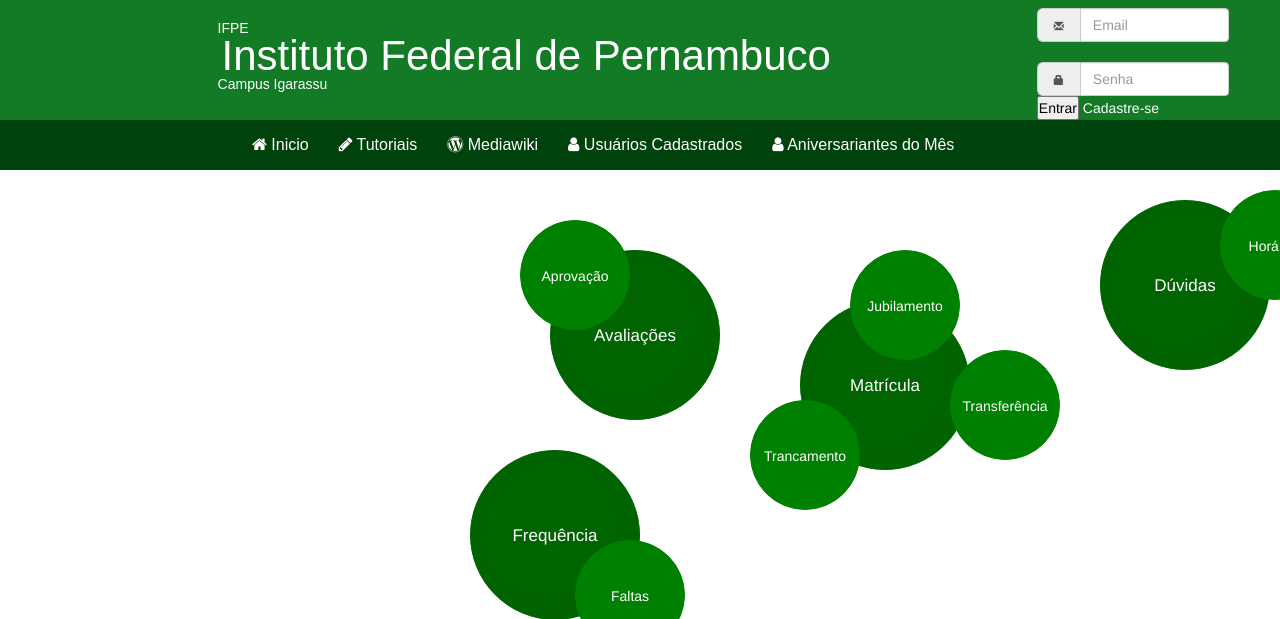
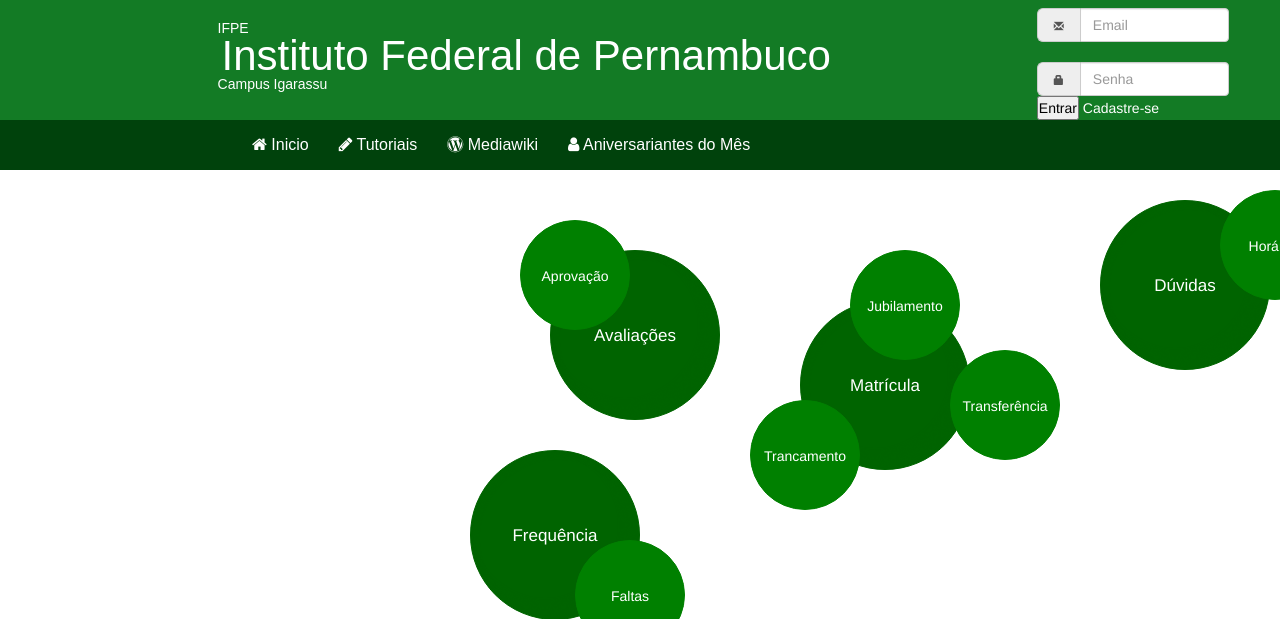
Before and after one commit to Amandaalmeida12/KittycatNew, a PHP site: page /index.php in a window 1280 px wide. Shown: the top 619 px of the page. Run offline with PHP 8.4, Linux system fonts and the light colour scheme; some libraries are stand-ins or nearby versions.

Commit message:
alteração pagina dos usuarios cadastrados

```diff
--- a/portal_do_aluno/header.php
+++ b/portal_do_aluno/header.php
@@ -37,8 +37,17 @@
      <li><a href='index.php'><i class="fa fa-home" aria-hidden="true" "></i> Inicio</a></li>
      <li><a href='tutoriais.php'><i class="fa fa-pencil" aria-hidden="true"></i> Tutoriais</a></li>
      <li><a href='wiki.php'><i class="fa fa-wordpress" aria-hidden="true"></i> Mediawiki</a></li>
-     <li><a href='usuarios_cadastrados.php'><i class="fa fa-user" aria-hidden="true"></i> Usuários Cadastrados</a></li>
      <li><a href='aniversariantes_do_mes.php'><i class="fa fa-user" aria-hidden="true"></i> Aniversariantes do Mês</a></li>
+     <?php
+     if (isset($_SESSION["usuario"])) { ?>
+
+     <li><a href='usuarios_cadastrados.php'><i class="fa fa-user" aria-hidden="true"></i> Usuários Cadastrados</a>
+     <?php
+      }else{
+
+      }
+      ?>
+     </li>
    </ul>
  </div>
 </nav>
```
